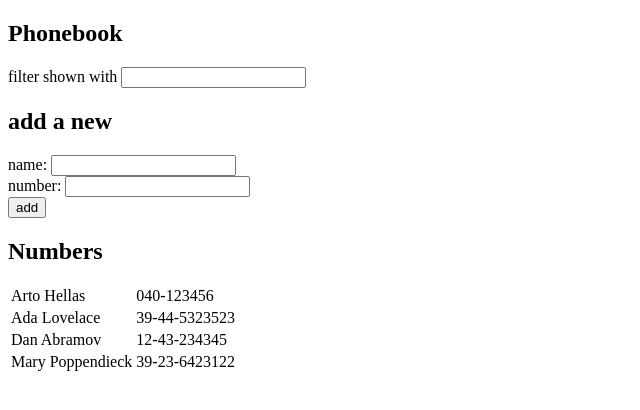
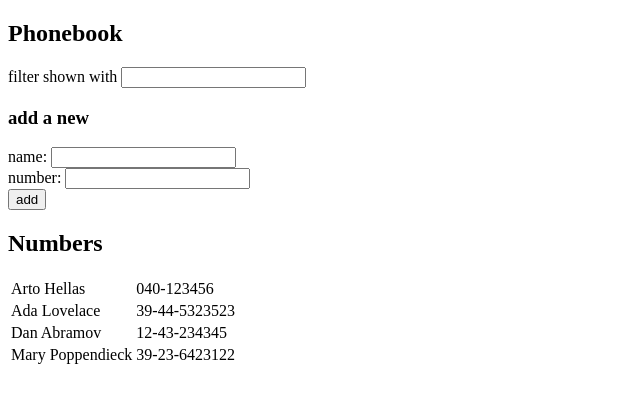
Before and after one commit to henrique-lh/FullStackOpenExercises, a React (Vite) app: page / in a window 1280 px wide. Shown: the top 410 px of the page, without its empty margins (0-640 px from the left). Built offline with nearby package versions, Linux system fonts and the light colour scheme.

Commit message:
- exercise 2.10

```diff
--- a/src/App.jsx
+++ b/src/App.jsx
@@ -1,5 +1,7 @@
 import { useState } from 'react'
-import Contact from "./components/Contact"
+import Filter from "./components/Filter.jsx";
+import PersonForm from "./components/PersonForm.jsx";
+import Persons from "./components/Persons.jsx";
 
 const App = () => {
     const [persons, setPersons] = useState([
@@ -59,27 +61,22 @@ const App = () => {
     return (
         <div>
             <h2>Phonebook</h2>
-            <div>
-                filter shown with <input value={showPersons} onChange={handleShowedPersons} />
-            </div>
-            <h2>add a new</h2>
-            <form onSubmit={addName}>
-                <div>
-                    name: <input value={newName} onChange={handleNameChange} />
-                </div>
-                <div>
-                    number: <input value={newPhone} onChange={handlePhoneChange} />
-                </div>
-                <div>
-                    <button type="submit">add</button>
-                </div>
-            </form>
+
+            <Filter showPersons={showPersons} handleShowedPersons={handleShowedPersons} />
+
+            <h3>add a new</h3>
+
+            <PersonForm
+                addName={addName}
+                newName={newName}
+                handleNameChange={handleNameChange}
+                newPhone={newPhone}
+                handlePhoneChange={handlePhoneChange}
+            />
+
             <h2>Numbers</h2>
-            <table>
-                {personsToShow.map((person) =>
-                    <Contact key={person.id} contact={person} />
-                )}
-            </table>
+
+            <Persons persons={personsToShow} />
         </div>
     )
 }
--- /dev/null
+++ b/src/components/Filter.jsx
@@ -0,0 +1,9 @@
+const Filter = ({ showPersons, handleShowedPersons }) => {
+    return (
+        <div>
+            filter shown with <input value={showPersons} onChange={handleShowedPersons} />
+        </div>
+    )
+}
+
+export default Filter
--- /dev/null
+++ b/src/components/PersonForm.jsx
@@ -0,0 +1,17 @@
+const PersonForm = ({ addName, newName, handleNameChange, newPhone, handlePhoneChange }) => {
+    return (
+        <form onSubmit={addName}>
+            <div>
+                name: <input value={newName} onChange={handleNameChange} />
+            </div>
+            <div>
+                number: <input value={newPhone} onChange={handlePhoneChange} />
+            </div>
+            <div>
+                <button type="submit">add</button>
+            </div>
+        </form>
+    )
+}
+
+export default PersonForm
--- /dev/null
+++ b/src/components/Persons.jsx
@@ -0,0 +1,13 @@
+import Contact from "./Contact";
+
+const Person = ({ persons }) => {
+    return (
+        <table>
+            {persons.map((person) =>
+                <Contact key={person.id} contact={person}/>
+            )}
+        </table>
+    )
+}
+
+export default Person
```
